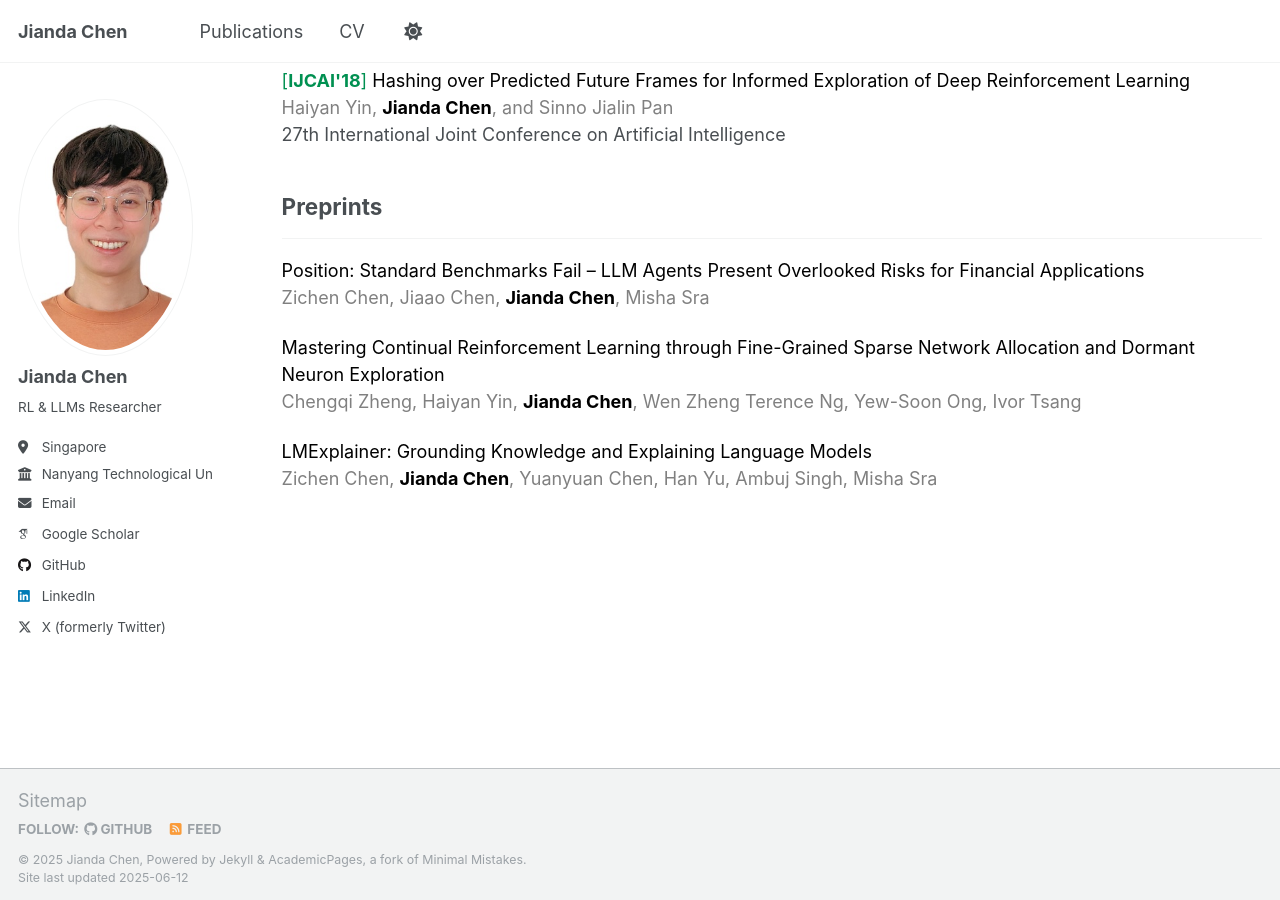
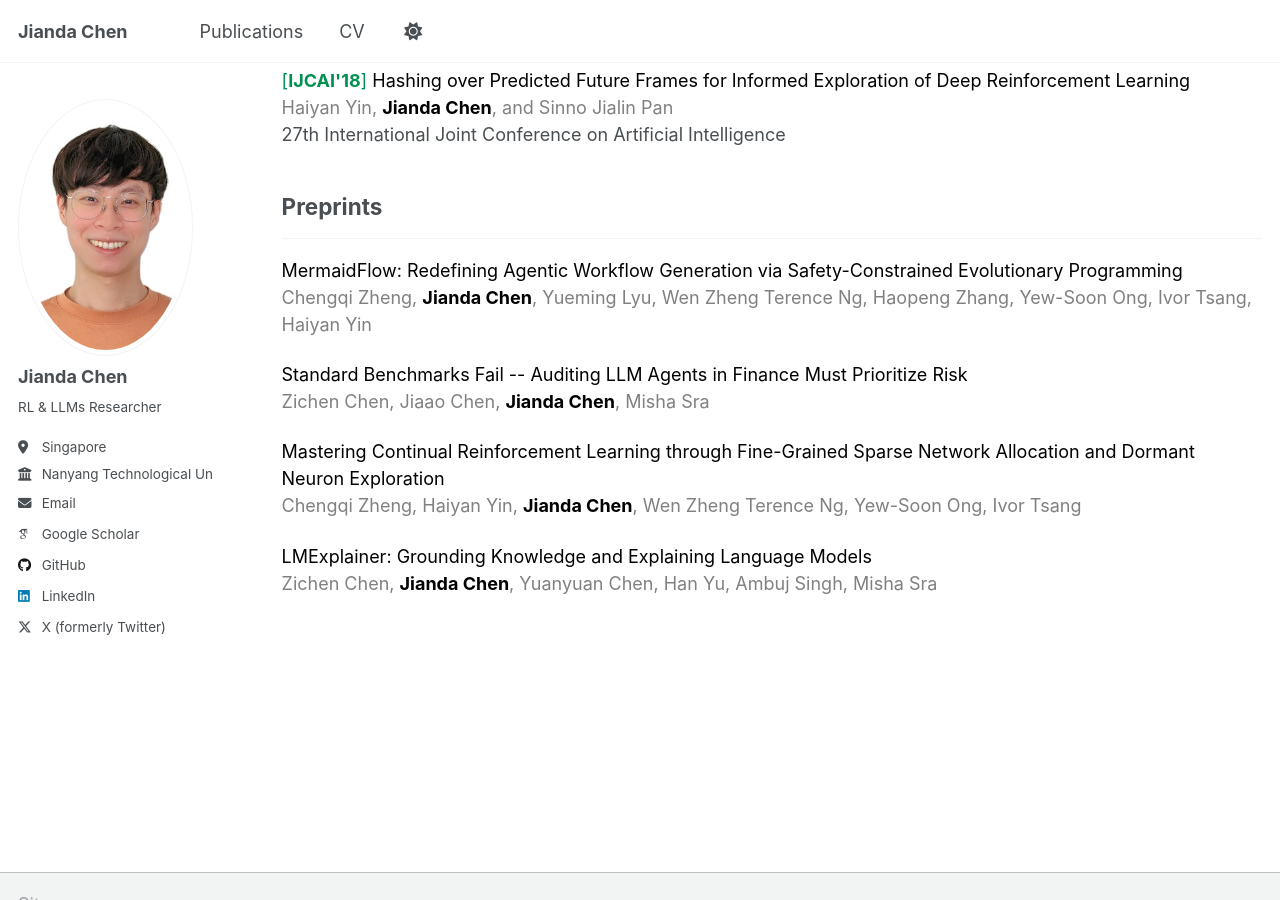
Before and after one commit to jianda-chen/jianda-chen.github.io, a Jekyll site: the page built from _pages/publications.html, in a window 1280 px wide and 900 px high, scrolled down 1413 px. Built offline with Jekyll 4.4.1, drawn with Linux system fonts in a browser that asks for light colours; some web fonts are replaced.

Commit message:
update pub

```diff
--- a/_pages/publications.html
+++ b/_pages/publications.html
@@ -80,7 +80,11 @@ author_profile: true
 <hr />
 
 <p>
-  <span style="color:black;">Position: Standard Benchmarks Fail – LLM Agents Present Overlooked Risks for Financial Applications</span><br>
+  <span style="color:black;">MermaidFlow: Redefining Agentic Workflow Generation via Safety-Constrained Evolutionary Programming</span><br>
+  <span style="color:grey;">Chengqi Zheng, <span style="color:black;"><b>Jianda Chen</b></span>, Yueming Lyu, Wen Zheng Terence Ng, Haopeng Zhang, Yew-Soon Ong, Ivor Tsang, Haiyan Yin</span><br>
+</p>
+<p>
+  <span style="color:black;">Standard Benchmarks Fail -- Auditing LLM Agents in Finance Must Prioritize Risk</span><br>
   <span style="color:grey;">Zichen Chen, Jiaao Chen, <span style="color:black;"><b>Jianda Chen</b></span>, Misha Sra</span><br>
 </p>
 <p>
```
